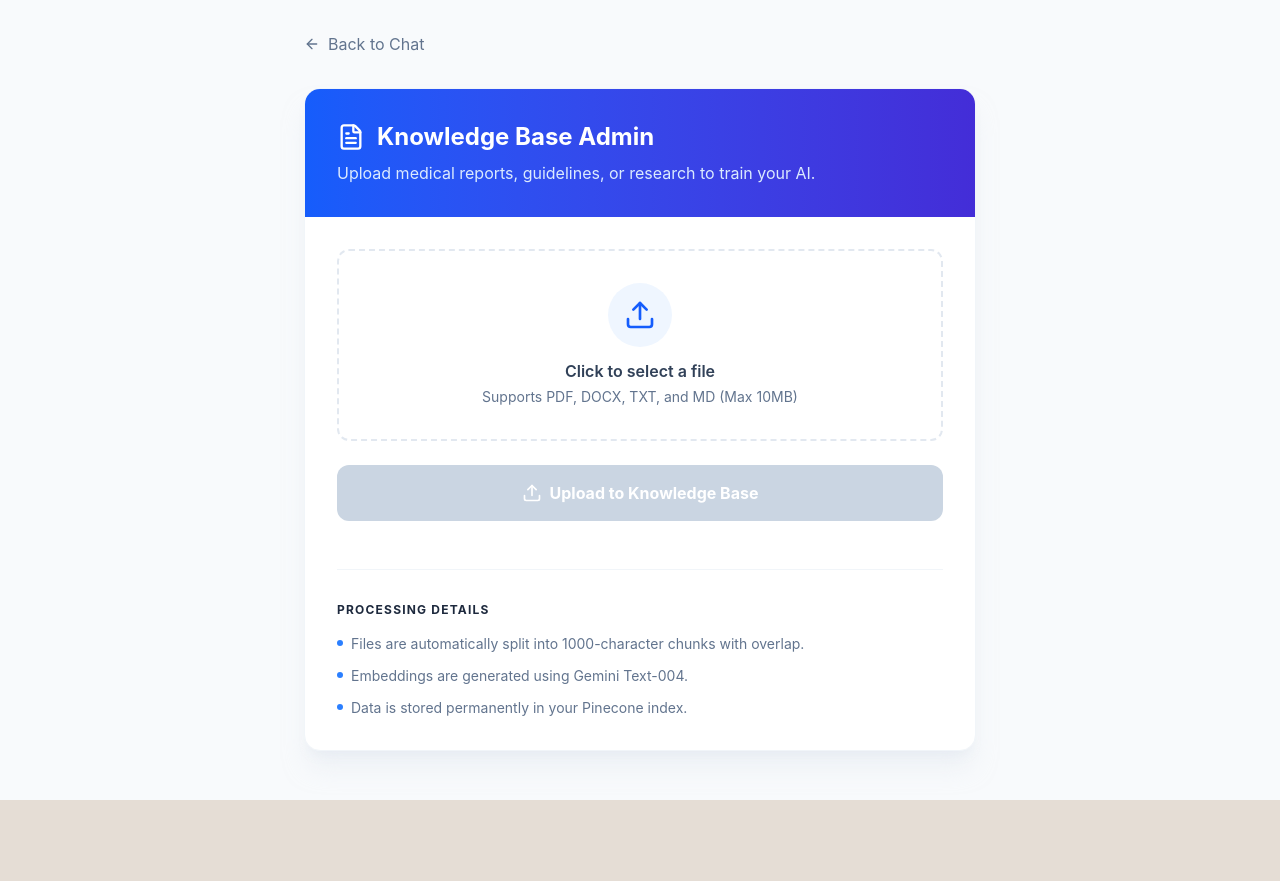
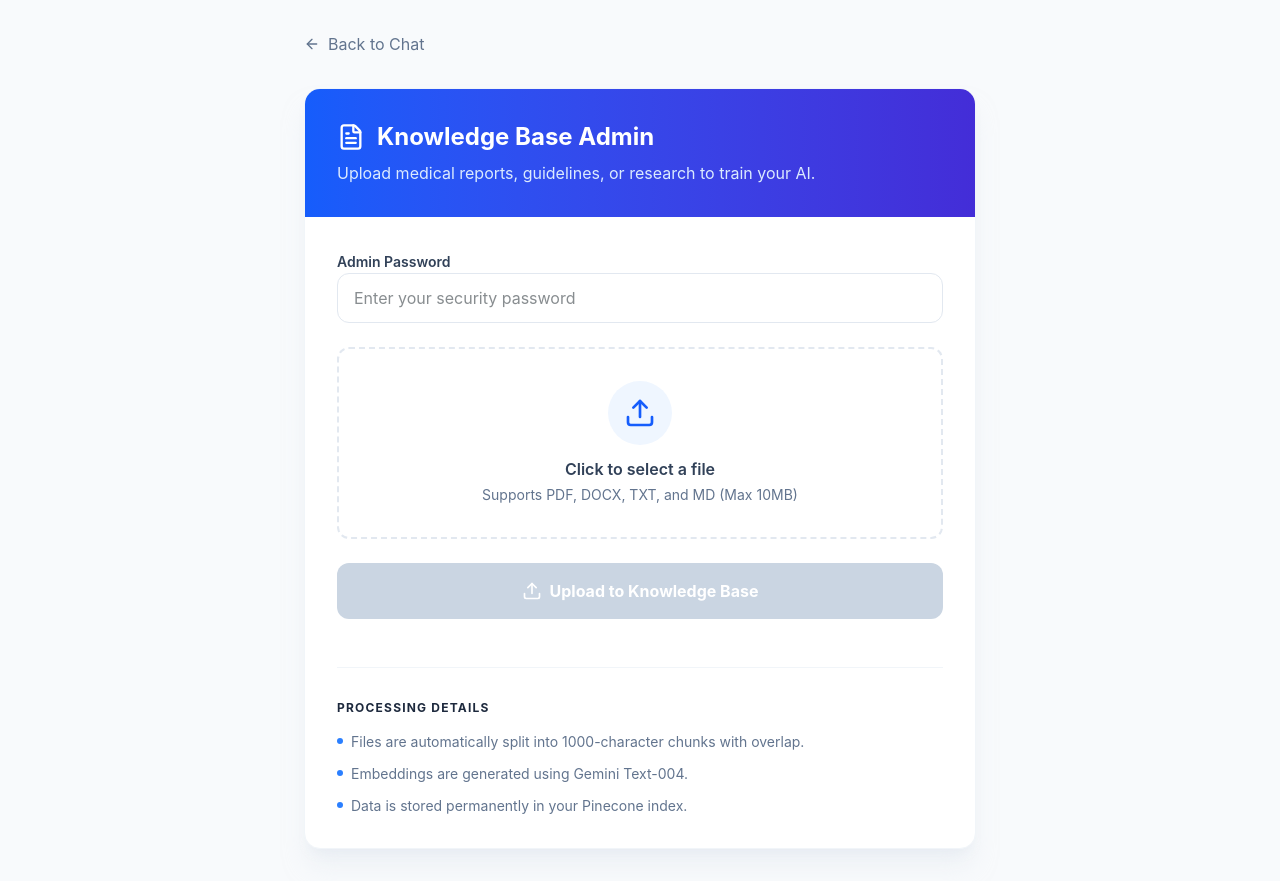
Before and after one commit to beandoc/kidney-ai, a Next.js app: page /admin in a window 1280 px wide. Before the commit the page ends 800 px from the top, so only its background shows below. Built offline with nearby package versions, Linux system fonts and the light colour scheme.

Commit message:
Security: Add password protection to Admin Dashboard

```diff
--- a/src/app/admin/page.tsx
+++ b/src/app/admin/page.tsx
@@ -6,6 +6,7 @@ import Link from "next/link";
 
 export default function AdminDashboard() {
     const [file, setFile] = useState<File | null>(null);
+    const [password, setPassword] = useState("");
     const [isUploading, setIsUploading] = useState(false);
     const [status, setStatus] = useState<{ type: 'success' | 'error', message: string } | null>(null);
 
@@ -30,6 +31,9 @@ export default function AdminDashboard() {
             const response = await fetch("/api/admin/upload", {
                 method: "POST",
                 body: formData,
+                headers: {
+                    "x-admin-password": password
+                }
             });
 
             const data = await response.json();
@@ -77,6 +81,18 @@ export default function AdminDashboard() {
 
                     <div className="p-8">
                         <form onSubmit={handleUpload} className="space-y-6">
+                            <div className="space-y-2">
+                                <label className="text-sm font-semibold text-slate-700">Admin Password</label>
+                                <input
+                                    type="password"
+                                    value={password}
+                                    onChange={(e) => setPassword(e.target.value)}
+                                    placeholder="Enter your security password"
+                                    className="w-full px-4 py-3 rounded-xl border border-slate-200 focus:ring-2 focus:ring-blue-500 focus:outline-none transition-all"
+                                    required
+                                />
+                            </div>
+
                             <div className="border-2 border-dashed border-slate-200 rounded-xl p-8 text-center hover:border-blue-400 transition-colors group">
                                 <input
                                     type="file"
@@ -115,8 +131,8 @@ export default function AdminDashboard() {
                                 type="submit"
                                 disabled={!file || isUploading}
                                 className={`w-full py-4 rounded-xl font-bold text-white shadow-lg transition-all flex items-center justify-center gap-2 ${!file || isUploading
-                                        ? 'bg-slate-300 cursor-not-allowed shadow-none'
-                                        : 'bg-blue-600 hover:bg-blue-700 active:scale-[0.98]'
+                                    ? 'bg-slate-300 cursor-not-allowed shadow-none'
+                                    : 'bg-blue-600 hover:bg-blue-700 active:scale-[0.98]'
                                     }`}
                             >
                                 {isUploading ? (
--- a/src/app/api/admin/upload/route.ts
+++ b/src/app/api/admin/upload/route.ts
@@ -6,6 +6,11 @@ export async function POST(request: NextRequest) {
     try {
         const formData = await request.formData();
         const file = formData.get("file") as File;
+        const password = request.headers.get("x-admin-password");
+
+        if (password !== process.env.ADMIN_PASSWORD) {
+            return NextResponse.json({ error: "Unauthorized: Invalid admin password" }, { status: 401 });
+        }
 
         if (!file) {
             return NextResponse.json({ error: "No file provided" }, { status: 400 });
```
